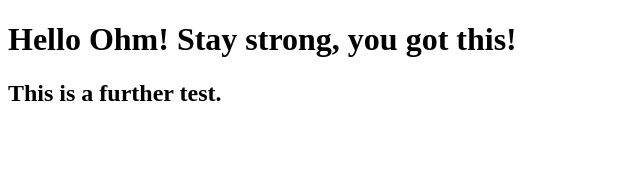
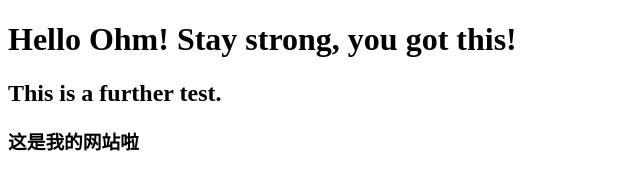
Before and after one commit to psuntharanund/OdinProject, a plain HTML site: page index.html in a window 1280 px wide. Shown: the whole page, without its empty margins (0-640 px from the left). Drawn offline with Linux system fonts and the light colour scheme.

Commit message:
Added chinese language support to local machine and tested it out on index.html

```diff
--- a/index.html
+++ b/index.html
@@ -8,5 +8,6 @@
     <body>
         <h1>Hello Ohm! Stay strong, you got this!</h1>
         <h2>This is a further test.</h2>
+        <h3>这是我的网站啦</h3>
     </body>
 </html>
```
